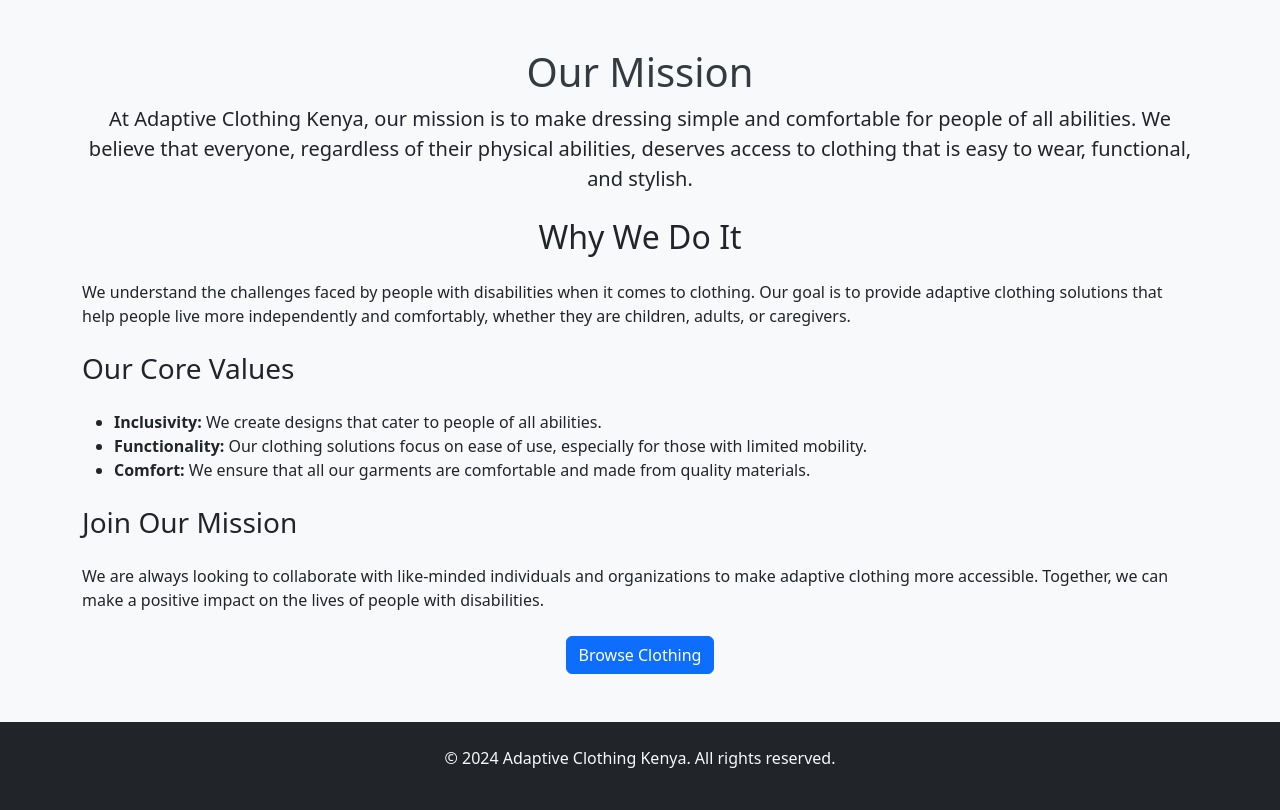
After one commit to soroel/AThack, a Django app: page /mission/ in a window 1280 px wide. The commit adds this page. Run offline with Django 5.2, Linux system fonts and the light colour scheme.

Commit message:
filter function

```diff
--- a/accessibility -for-all-hack/adaptive_clothing/adaptive_clothing/urls.py
+++ b/accessibility -for-all-hack/adaptive_clothing/adaptive_clothing/urls.py
@@ -29,6 +29,7 @@ urlpatterns = [
     path('', views.homepage, name='homepage'),
     path('browse/', views.browse_clothing, name='browse_clothing'),
     path('sms-updates/', views.sms_updates, name='sms_updates'),
+    path('mission/', views.mission, name='mission'),
     path('order-successful/<int:item_id>/', views.order_confirmation, name='order_confirmation'),
     #path('order-delivery/', views.order_delivery, name='order_delivery'),
 ]
--- a/accessibility -for-all-hack/adaptive_clothing/clothing_store/templates/clothing_store/homepage.html
+++ b/accessibility -for-all-hack/adaptive_clothing/clothing_store/templates/clothing_store/homepage.html
@@ -14,8 +14,9 @@
     <div class="hero-section text-center p-5 bg-gradient text-light">
         <h1>Making Dressing Simple for people of all abilities, Every Day</h1>
         <p class="lead">Discover comfortable, easy-to-wear clothing designed for children with disabilities.</p>
-        <a href="#" class="btn btn-primary btn-lg m-2">Shop Adaptive Clothing</a>
-        <a href="#" class="btn btn-outline-light btn-lg m-2">Learn More About Our Mission</a>
+        <a href="{% url 'browse_clothing' %}" class="btn btn-primary btn-lg m-2">Shop Adaptive Clothing</a>
+        <a href="{% url 'mission' %}" class="btn btn-outline-light btn-lg m-2">Learn More About Our Mission</a>
+
     </div>
 
     <section id="how-it-works" class="container my-5">
--- /dev/null
+++ b/accessibility -for-all-hack/adaptive_clothing/clothing_store/templates/clothing_store/mission.html
@@ -0,0 +1,43 @@
+{% load static %}
+<!DOCTYPE html>
+<html lang="en">
+<head>
+    <meta charset="UTF-8">
+    <meta name="viewport" content="width=device-width, initial-scale=1.0">
+    <title>Our Mission - Adaptive Clothing for All</title>
+    <!-- Bootstrap CSS -->
+    <link href="https://cdn.jsdelivr.net/npm/bootstrap@5.3.0-alpha1/dist/css/bootstrap.min.css" rel="stylesheet">
+    <link rel="stylesheet" href="{% static 'css/style.css' %}">
+</head>
+<body>
+    <div class="container my-5">
+        <h1 class="text-center">Our Mission</h1>
+        <p class="lead text-center">At Adaptive Clothing Kenya, our mission is to make dressing simple and comfortable for people of all abilities. We believe that everyone, regardless of their physical abilities, deserves access to clothing that is easy to wear, functional, and stylish.</p>
+
+        <h2 class="text-center my-4">Why We Do It</h2>
+        <p>We understand the challenges faced by people with disabilities when it comes to clothing. Our goal is to provide adaptive clothing solutions that help people live more independently and comfortably, whether they are children, adults, or caregivers.</p>
+
+        <h3 class="my-4">Our Core Values</h3>
+        <ul>
+            <li><strong>Inclusivity:</strong> We create designs that cater to people of all abilities.</li>
+            <li><strong>Functionality:</strong> Our clothing solutions focus on ease of use, especially for those with limited mobility.</li>
+            <li><strong>Comfort:</strong> We ensure that all our garments are comfortable and made from quality materials.</li>
+        </ul>
+
+        <h3 class="my-4">Join Our Mission</h3>
+        <p>We are always looking to collaborate with like-minded individuals and organizations to make adaptive clothing more accessible. Together, we can make a positive impact on the lives of people with disabilities.</p>
+
+        <div class="text-center mt-4">
+            <a href="{% url 'browse_clothing' %}" class="btn btn-primary">Browse Clothing</a>
+
+        </div>
+    </div>
+
+    <footer class="bg-dark text-light p-4 text-center mt-5">
+        <p>&copy; 2024 Adaptive Clothing Kenya. All rights reserved.</p>
+    </footer>
+
+    <!-- Bootstrap JS -->
+    <script src="https://cdn.jsdelivr.net/npm/bootstrap@5.3.0-alpha1/dist/js/bootstrap.bundle.min.js"></script>
+</body>
+</html>
--- a/accessibility -for-all-hack/adaptive_clothing/clothing_store/test.py
+++ b/accessibility -for-all-hack/adaptive_clothing/clothing_store/test.py
@@ -13,4 +13,4 @@ def send_test_sms(phone_number, message):
         print(f"Error while sending SMS: {e}")
 
 # Test the SMS function
-send_test_sms("+254794824427", "Test message from sorophine, just testing my app. be blessed!")
+send_test_sms("+254795553206", "Test message from sorophine, just testing my app. be blessed!")
--- a/accessibility -for-all-hack/adaptive_clothing/clothing_store/utils.py
+++ b/accessibility -for-all-hack/adaptive_clothing/clothing_store/utils.py
@@ -3,14 +3,14 @@ import africastalking
 
 
 def send_sms_notification(phone_number, message):
-    username = "soroel1"
-    api_key = "atsk_0603f53475fc2c6a0d372720257a5d4709959226076d3017049b73c2bf1fbcd099455245"
+    username = "emid"
+    api_key = "atsk_5030b662f32f208230123f920e16f1f90ae17379cc9922e5f97e442c423b9cceba1d9958"
     africastalking.initialize(username, api_key)
     sms = africastalking.SMS
 
     try:
         response = sms.send(message, [phone_number])
-        print("SMS API Response:", response)  # Log the response for debugging
+        print("SMS API Response:", response)
         return response
     except Exception as e:
         print(f"Error while sending SMS: {str(e)}")
--- a/accessibility -for-all-hack/adaptive_clothing/clothing_store/views.py
+++ b/accessibility -for-all-hack/adaptive_clothing/clothing_store/views.py
@@ -52,25 +52,33 @@ def place_order(request, item_id):
 def homepage(request):
     return render(request, 'clothing_store/homepage.html')
 
+def mission(request):
+    return render(request, 'clothing_store/mission.html')
+
 # View to browse clothing with filters
 def browse_clothing(request):
-    form = ClothingFilterForm(request.GET)
-    clothing_items = ClothingItem.objects.all()
+    clothing_items = ClothingItem.objects.all()  # Initial queryset of all items
+    form = ClothingFilterForm(request.GET or None)  # Get the form and populate it with GET params
 
+    # Apply filters if the form is valid
     if form.is_valid():
-        if form.cleaned_data['category']:
+        if form.cleaned_data.get('category'):
             clothing_items = clothing_items.filter(category=form.cleaned_data['category'])
-        if form.cleaned_data['fastening_type']:
+        if form.cleaned_data.get('fastening_type'):
             clothing_items = clothing_items.filter(fastening_type=form.cleaned_data['fastening_type'])
-        if form.cleaned_data['physical_condition']:
+        if form.cleaned_data.get('physical_condition'):
             clothing_items = clothing_items.filter(physical_condition=form.cleaned_data['physical_condition'])
-        if form.cleaned_data['size']:
+        if form.cleaned_data.get('size'):
             clothing_items = clothing_items.filter(size=form.cleaned_data['size'])
-        if form.cleaned_data['material']:
-            clothing_items = clothing_items.filter(material__icontains=form.cleaned_data['material'])
+        if form.cleaned_data.get('material'):
+            clothing_items = clothing_items.filter(material=form.cleaned_data['material'])
 
-    return render(request, 'clothing_store/browse_clothing.html', {'form': form, 'clothing_items': clothing_items})
-
+    # Pass both the form and filtered items to the template
+    context = {
+        'clothing_items': clothing_items,
+        'form': form,
+    }
+    return render(request, 'clothing_store/browse_clothing.html', context)
 # View to show SMS updates page
 def sms_updates(request):
     return render(request, 'clothing_store/sms_updates.html')
```
Also changed, not shown: accessibility -for-all-hack/adaptive_clothing/clothing_store/forms.py (+11 -7 lines), accessibility -for-all-hack/adaptive_clothing/db.sqlite3, accessibility -for-all-hack/adaptive_clothing/media/clothing_items/Womens_Front_Closure_Adaptive_Bra.jpeg (added), accessibility -for-all-hack/adaptive_clothing/media/clothing_items/shoes.jpeg (added).
